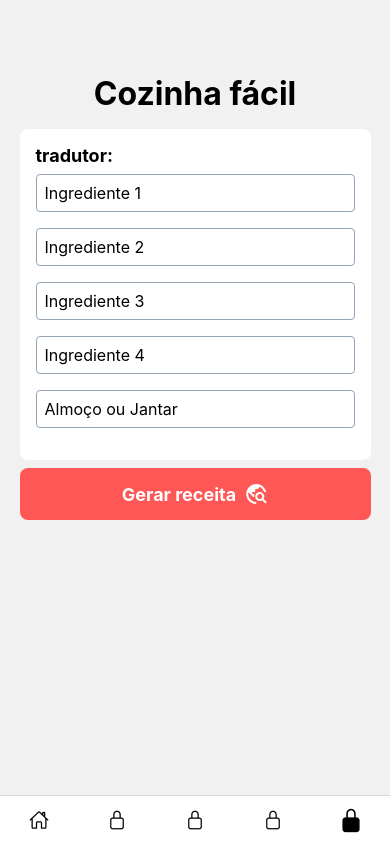
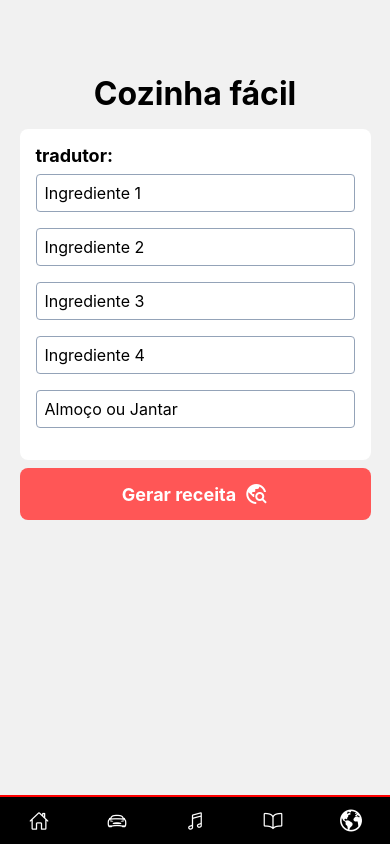
Before and after one commit to IIIgorMoura/test2-IA-integrada, a React Native app in the folder smartKitchen/: screen /tradutor in a window 390 px wide. Built offline with nearby package versions, Linux system fonts and the light colour scheme.

Commit message:
estilo TabBar

```diff
--- a/smartKitchen/package.json
+++ b/smartKitchen/package.json
@@ -13,7 +13,7 @@
     "@react-navigation/bottom-tabs": "^6.5.20",
     "@react-navigation/native": "^6.1.17",
     "@types/react": "~18.2.45",
-    "expo": "^50.0.15",
+    "expo": "^50.0.17",
     "expo-status-bar": "~1.11.1",
     "expo-updates": "~0.24.12",
     "react": "18.2.0",
--- a/smartKitchen/pages/Index.tsx
+++ b/smartKitchen/pages/Index.tsx
@@ -1,6 +1,6 @@
 import { StyleSheet, Text, View, TextInput, TouchableOpacity, Platform, StatusBar, ScrollView, ActivityIndicator, Alert, Keyboard } from 'react-native';
 import { MaterialIcons } from '@expo/vector-icons';
-import { useState } from 'react'
+import { useState } from 'react';
 
 
 const alturaStatusBar = StatusBar.currentHeight
--- a/smartKitchen/routes.tsx
+++ b/smartKitchen/routes.tsx
@@ -12,7 +12,15 @@ const Tab = createBottomTabNavigator();
 
 export function Routes() {
     return (
-        <Tab.Navigator>
+        <Tab.Navigator
+            screenOptions={{
+                tabBarStyle: {
+                    backgroundColor: "#000",
+                    borderTopWidth: 2, // Adiciona a borda superior
+                    borderTopColor: 'red', // Define a cor da borda superior
+                },
+            }}
+        >
             <Tab.Screen
                 name="home"
                 component={Home}
@@ -21,9 +29,9 @@ export function Routes() {
                     headerShown: false,
                     tabBarIcon: ({ focused }) => {
                         if (focused) {
-                            return (<Ionicons size={25} color={"#000"} name="home" />)
+                            return (<Ionicons size={25} color={"#fff"} name="home" />)
                         }
-                        return (<Ionicons size={20} color={"#000"} name="home-outline" />)
+                        return (<Ionicons size={20} color={"#fff"} name="home-outline" />)
                     }
                 }}
             />
@@ -35,9 +43,9 @@ export function Routes() {
                     headerShown: false,
                     tabBarIcon: ({ focused }) => {
                         if (focused) {
-                            return (<Ionicons size={25} color={"#000"} name="lock-closed" />)
+                            return (<Ionicons size={25} color={"#fff"} name="car-sport" />)
                         }
-                        return (<Ionicons size={20} color={"#000"} name="lock-closed-outline" />)
+                        return (<Ionicons size={20} color={"#fff"} name="car-sport-outline" />)
                     }
                 }}
             />
@@ -49,9 +57,9 @@ export function Routes() {
                     headerShown: false,
                     tabBarIcon: ({ focused }) => {
                         if (focused) {
-                            return (<Ionicons size={25} color={"#000"} name="lock-closed" />)
+                            return (<Ionicons size={25} color={"#fff"} name="musical-notes" />)
                         }
-                        return (<Ionicons size={20} color={"#000"} name="lock-closed-outline" />)
+                        return (<Ionicons size={20} color={"#fff"} name="musical-notes-outline" />)
                     }
                 }}
             />
@@ -63,9 +71,9 @@ export function Routes() {
                     headerShown: false,
                     tabBarIcon: ({ focused }) => {
                         if (focused) {
-                            return (<Ionicons size={25} color={"#000"} name="lock-closed" />)
+                            return (<Ionicons size={25} color={"#fff"} name="book" />)
                         }
-                        return (<Ionicons size={20} color={"#000"} name="lock-closed-outline" />)
+                        return (<Ionicons size={20} color={"#fff"} name="book-outline" />)
                     }
                 }}
             />
@@ -77,9 +85,9 @@ export function Routes() {
                     headerShown: false,
                     tabBarIcon: ({ focused }) => {
                         if (focused) {
-                            return (<Ionicons size={25} color={"#000"} name="lock-closed" />)
+                            return (<Ionicons size={25} color={"#fff"} name="earth" />)
                         }
-                        return (<Ionicons size={20} color={"#000"} name="lock-closed-outline" />)
+                        return (<Ionicons size={20} color={"#fff"} name="earth-outline" />)
                     }
                 }}
             />
```
Also changed, not shown: 1 other file (tests, documents, lock files or other folders).
